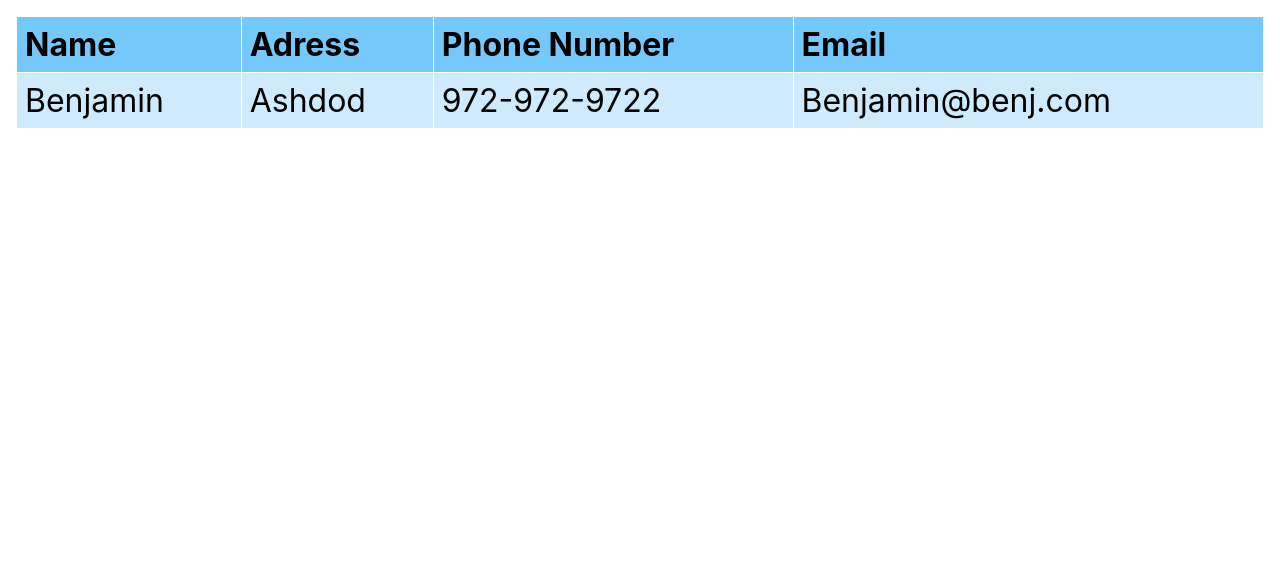
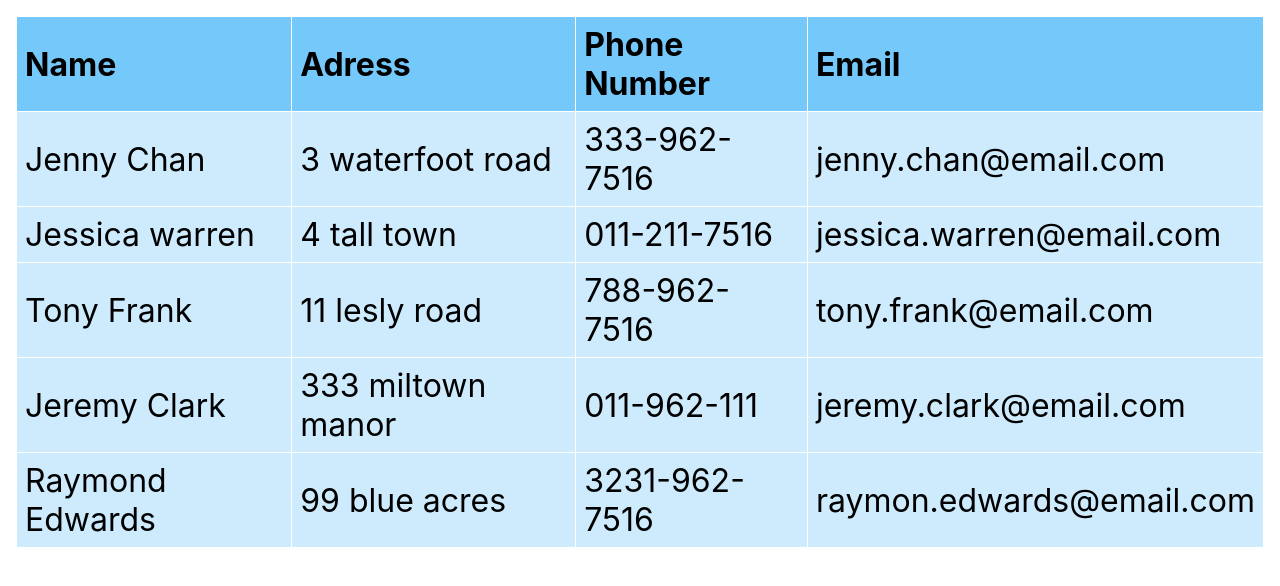
Before and after one commit to benjaminyakobi/Dashboard, a React (Create React App) app: page / in a window 1280 px wide. Shown: the top 586 px of the page. Built offline with nearby package versions, Linux system fonts and the light colour scheme.

Commit message:
Adding dynamic table rows

```diff
--- a/src/App.js
+++ b/src/App.js
@@ -1,7 +1,10 @@
-import React from 'react'
+import React, { useState } from 'react'
 import "./App.css"
+import data from "./mock-data.json" //pretend we call an api
 
 const App = () => {
+  const [contacts, setContacts] = useState(data)
+
   return (
     <div className="app-container">
       <table>
@@ -14,12 +17,14 @@ const App = () => {
           </tr>
         </thead>
         <tbody>
-          <tr>
-            <td>Benjamin</td>
-            <td>Ashdod</td>
-            <td>972-972-9722</td>
-            <td>Benjamin@benj.com</td>
-          </tr>
+          {contacts.map((contact) =>
+            <tr>
+              <td>{contact.fullName}</td>
+              <td>{contact.address}</td>
+              <td>{contact.phoneNumber}</td>
+              <td>{contact.email}</td>
+            </tr>)}
+
         </tbody>
       </table>
     </div>
--- /dev/null
+++ b/src/mock-data.json
@@ -0,0 +1,37 @@
+[
+    {
+      "id": 1,
+      "fullName": "Jenny Chan",
+      "address": "3 waterfoot road",
+      "phoneNumber": "333-962-7516",
+      "email": "jenny.chan@email.com"
+    },
+    {
+      "id": 2,
+      "fullName": "Jessica warren",
+      "address": "4 tall town",
+      "phoneNumber": "011-211-7516",
+      "email": "jessica.warren@email.com"
+    },
+    {
+      "id": 3,
+      "fullName": "Tony Frank",
+      "address": "11 lesly road",
+      "phoneNumber": "788-962-7516",
+      "email": "tony.frank@email.com"
+    },
+    {
+      "id": 4,
+      "fullName": "Jeremy Clark",
+      "address": "333 miltown manor",
+      "phoneNumber": "011-962-111",
+      "email": "jeremy.clark@email.com"
+    },
+    {
+      "id": 5,
+      "fullName": "Raymond Edwards",
+      "address": "99 blue acres",
+      "phoneNumber": "3231-962-7516",
+      "email": "raymon.edwards@email.com"
+    }
+  ]
```
